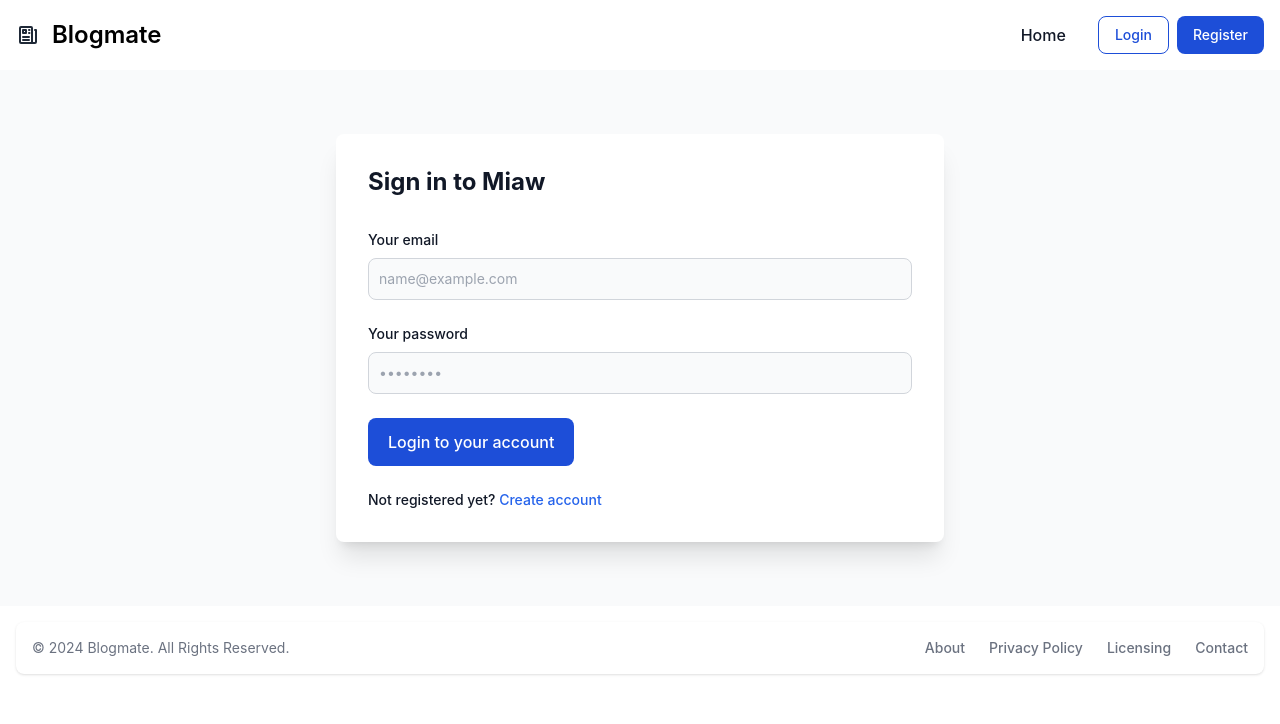
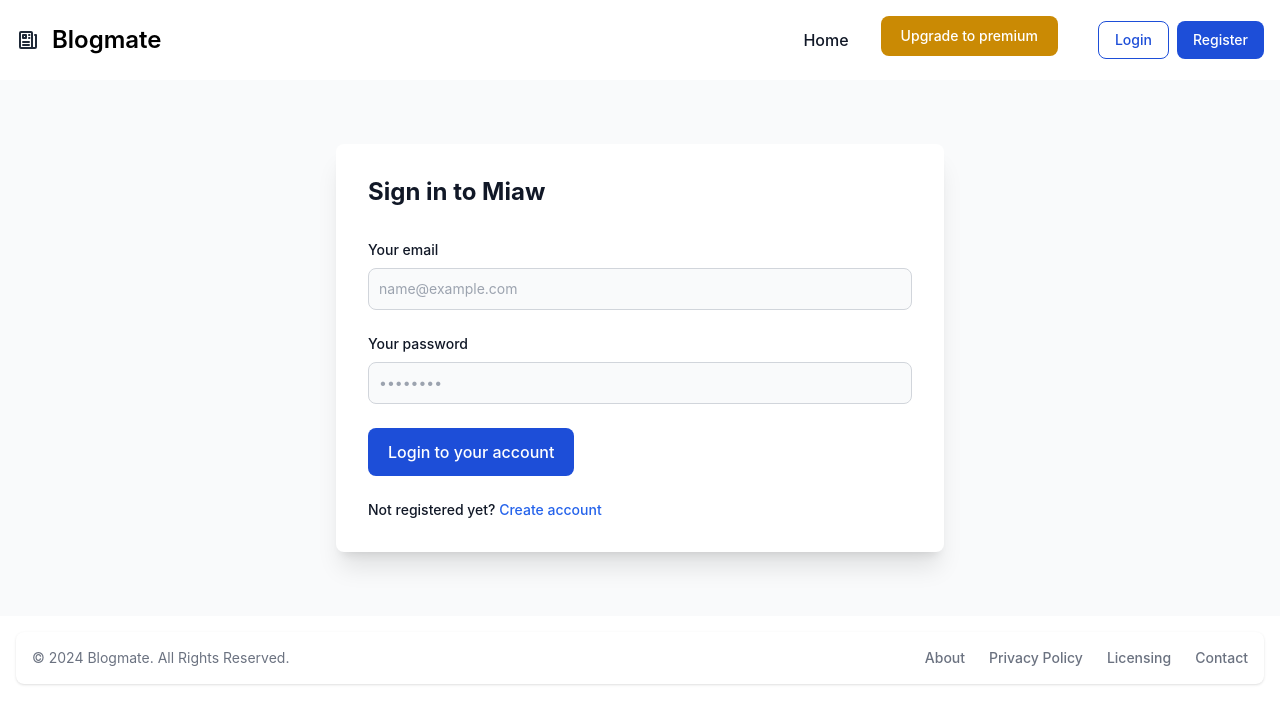
Before and after one commit to DevSecOps-b-1/premium-blog-fe, a React (Create React App) app: page /login in a window 1280 px wide. Shown: the top 724 px of the page. Built offline with nearby package versions, Linux system fonts and the light colour scheme; no server answers.

Commit message:
premium user toggle

```diff
--- a/src/components/Header.jsx
+++ b/src/components/Header.jsx
@@ -1,6 +1,8 @@
 import { useState } from "react";
 import { NavLink, Link, useNavigate } from "react-router-dom";
 import { deleteCookie, getCookie } from "../lib/cookieHelper";
+import axios from "axios";
+import { updateSubscribtionRoute } from "../routes/APIRoutes";
 
 export const Header = ({ isAuth, setIsAuth, userStatus }) => {
   const navigate = useNavigate();
@@ -15,6 +17,16 @@ export const Header = ({ isAuth, setIsAuth, userStatus }) => {
   function handleLogout() {
     deleteCookie("userId");
     setIsAuth(false);
+    navigate("/");
+    // Force a reload of the page
+    window.location.reload();
+  }
+
+  async function handleSubscribe() {
+    const { data } = await axios.post(updateSubscribtionRoute, {
+      userId: isAuth,
+      isPremium: !userStatus.is_premium,
+    });
     navigate("/");
     // Force a reload of the page
     window.location.reload();
@@ -88,6 +100,14 @@ export const Header = ({ isAuth, setIsAuth, userStatus }) => {
                 >
                   Home
                 </NavLink>
+              </li>
+              <li>
+                <button
+                  onClick={handleSubscribe}
+                  className={`focus:outline-none text-white bg-yellow-600 hover:bg-yellow-500 focus:ring-4 focus:ring-yellow-600 font-medium rounded-lg text-sm px-5 py-2.5 me-2 mb-2 dark:focus:ring-yellow-900`}
+                >
+                  {userStatus.is_premium ? "Unsubscribe" : "Upgrade to premium"}
+                </button>
               </li>
               {isAuth && userStatus.is_author && (
                 <li>
--- a/src/routes/APIRoutes.js
+++ b/src/routes/APIRoutes.js
@@ -8,6 +8,7 @@ export const getPostRoute = `${process.env.REACT_APP_SERVER_HOST}/view-post`;
 export const getCommentsRoute = `${process.env.REACT_APP_SERVER_HOST}/get-comments`;
 
 // user
+export const updateSubscribtionRoute = `${process.env.REACT_APP_SERVER_HOST}/update-user-subscription`;
 export const getUserStatusRoute = `${process.env.REACT_APP_SERVER_HOST}/get-userstatus`;
 export const addCommentRoute = `${process.env.REACT_APP_SERVER_HOST}/add-comment`;
 
```
